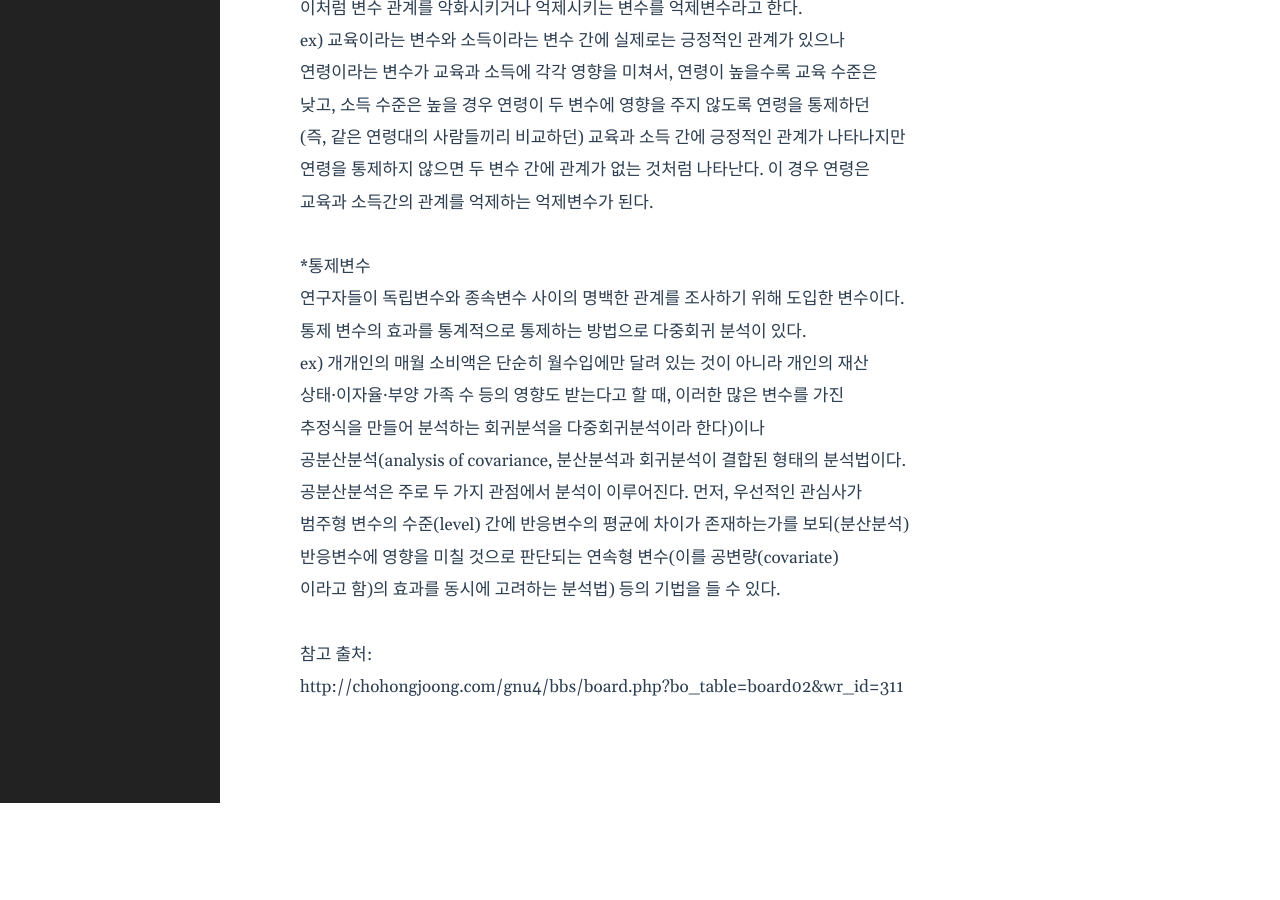
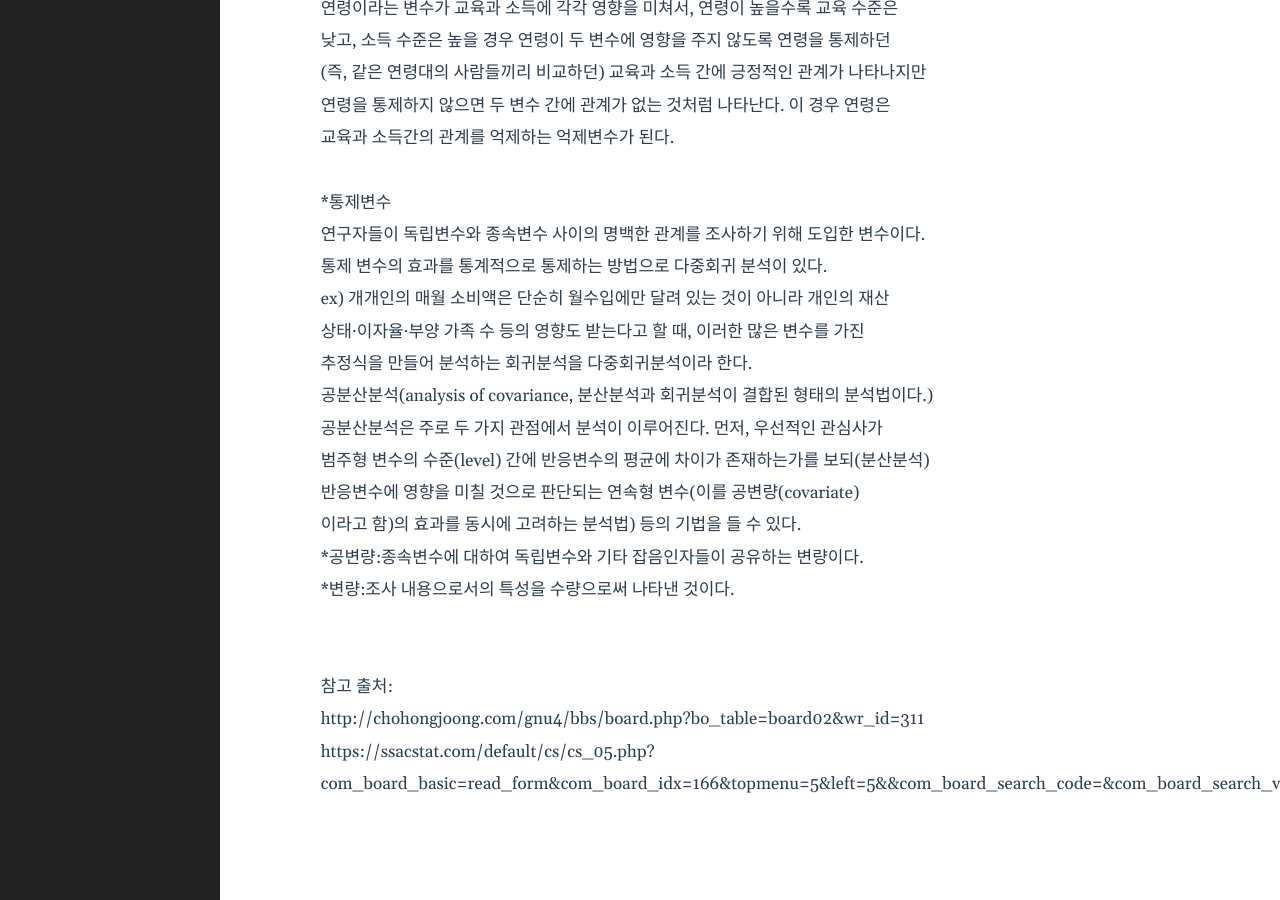
Before and after one commit to shina1221/shina1221.github.io, a Jekyll site: the page built from _posts/도서/비전공자를 위한 통계방법론/2023-09-12-30.다중회귀모형.markdown, in a window 1280 px wide and 900 px high, scrolled down 1419 px. Built offline with Jekyll 4.4.1, drawn with Linux system fonts in a browser that asks for light colours; formulas are drawn with MathJax 3; before the commit the page ends 2222 px from its top, so only the background shows below that.

Commit message:
Update 2023-09-12-30.다중회귀모형.markdown

```diff
--- a/_posts/도서/비전공자를 위한 통계방법론/2023-09-12-30.다중회귀모형.markdown
+++ b/_posts/도서/비전공자를 위한 통계방법론/2023-09-12-30.다중회귀모형.markdown
@@ -61,12 +61,15 @@
 통제 변수의 효과를 통계적으로 통제하는 방법으로 다중회귀 분석이 있다.
 ex) 개개인의 매월 소비액은 단순히 월수입에만 달려 있는 것이 아니라 개인의 재산
 상태·이자율·부양 가족 수 등의 영향도 받는다고 할 때, 이러한 많은 변수를 가진
-추정식을 만들어 분석하는 회귀분석을 다중회귀분석이라 한다)이나
-공분산분석(analysis of covariance, 분산분석과 회귀분석이 결합된 형태의 분석법이다.
+추정식을 만들어 분석하는 회귀분석을 다중회귀분석이라 한다.
+공분산분석(analysis of covariance, 분산분석과 회귀분석이 결합된 형태의 분석법이다.)
 공분산분석은 주로 두 가지 관점에서 분석이 이루어진다. 먼저, 우선적인 관심사가
 범주형 변수의 수준(level) 간에 반응변수의 평균에 차이가 존재하는가를 보되(분산분석)
 반응변수에 영향을 미칠 것으로 판단되는 연속형 변수(이를 공변량(covariate)
 이라고 함)의 효과를 동시에 고려하는 분석법) 등의 기법을 들 수 있다.
+*공변량:종속변수에 대하여 독립변수와 기타 잡음인자들이 공유하는 변량이다.
+*변량:조사 내용으로서의 특성을 수량으로써 나타낸 것이다.
 <br>
 참고 출처:
 http://chohongjoong.com/gnu4/bbs/board.php?bo_table=board02&wr_id=311
+https://ssacstat.com/default/cs/cs_05.php?com_board_basic=read_form&com_board_idx=166&topmenu=5&left=5&&com_board_search_code=&com_board_search_value1=&com_board_search_value2=&com_board_page=1&
```
